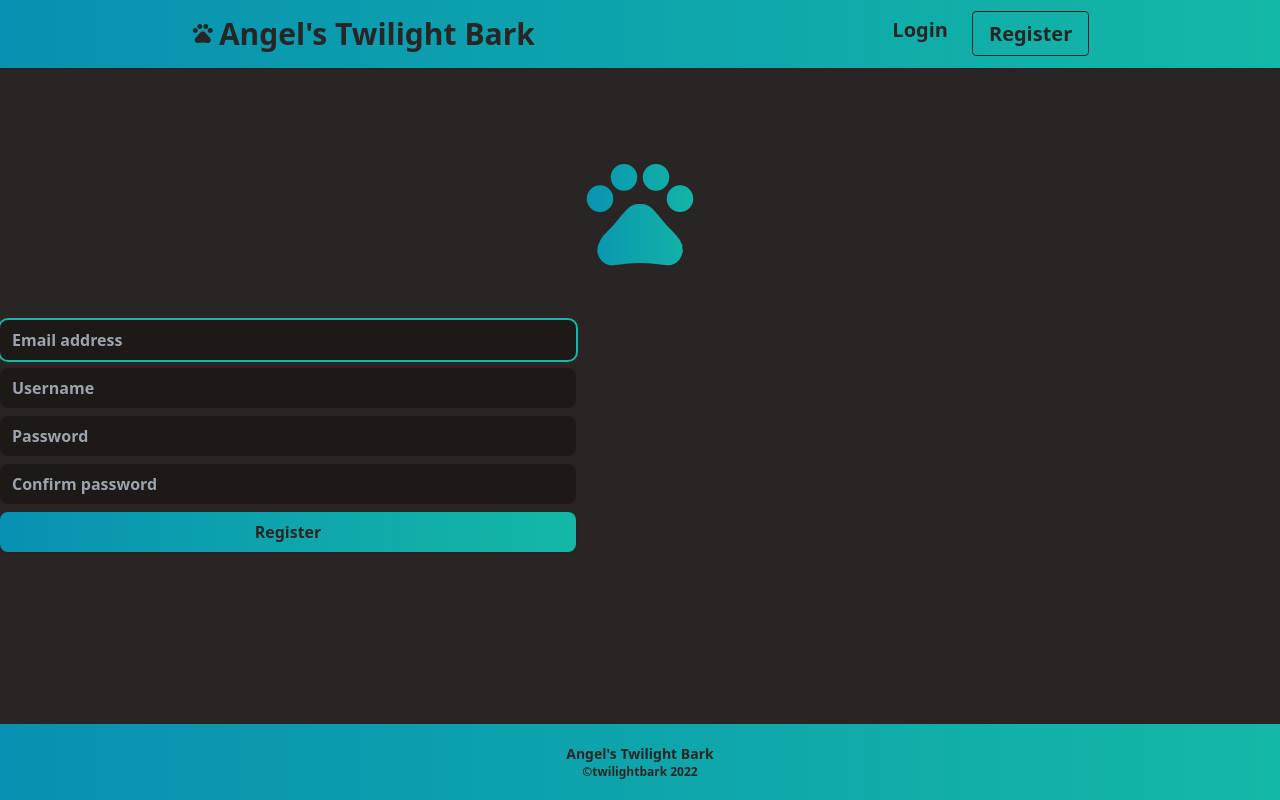
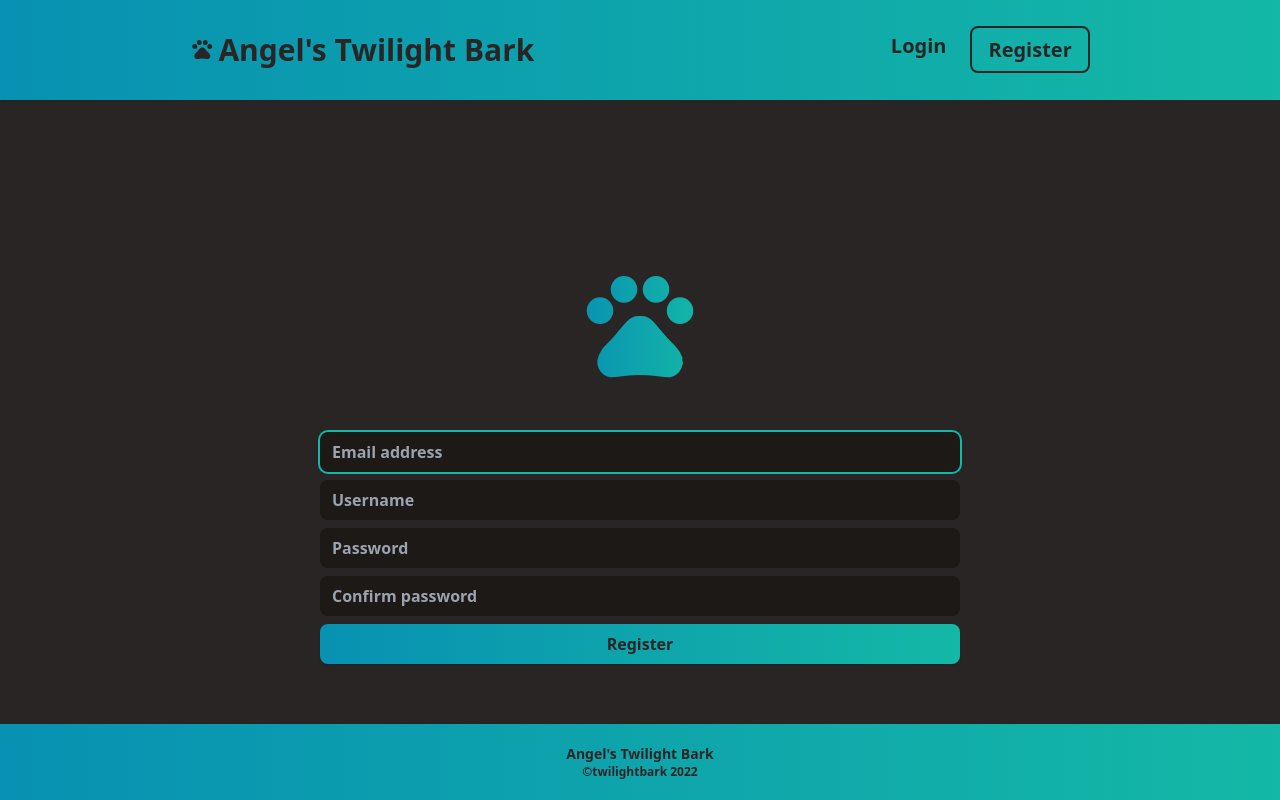
Before and after one commit to RLewis11769/outside-dogs, a Django app: page /user/register/ in a window 1280 px wide. Run offline with Django 3.2, Linux system fonts and the light colour scheme; some libraries are stand-ins or nearby versions.

Commit message:
Update styling on header, register, and login templates

```diff
--- a/TwilightBark/templates/TwilightBark/header.html
+++ b/TwilightBark/templates/TwilightBark/header.html
@@ -1,7 +1,7 @@
 {% load static %}
 
 <header class="bg-gradient-to-r from-cyan-600 to-teal-500 shadow">
-	<nav class="max-w-8xl mx-auto px-3 md:flex md:justify-around">
+	<nav class="mx-auto px-3 py-4 max-w-8xl md:flex md:justify-around">
 		<div class="py-4 flex justify-center">
 			<a href={% url 'index' %} class="text-stone-800 focus:outline-none focus:text-pink-600 hover:text-pink-600 transition duration-500">
 				<span class="material-icons">pets</span>
@@ -33,8 +33,6 @@
 				</button>
 				<div id="dropdownAccount" aria-labelledby="dropdownAccountButton" class="hidden z-10 absolute left-0">
 					<div class="py-2 w-48 bg-pink-600 rounded-lg shadow-lg">
-						<span class="px-4 block text-sm">NAME</span>
-						<span class="px-4 pb-2 block text-sm">EMAIL</span>
 						<a href={% url 'user:account' user_id=request.user.id %} class="px-4 py-2 block hover:bg-pink-800 transition duration-500">Account</a>
 						<a href={% url 'user:logout' %} class="px-4 py-2 block hover:bg-pink-800 transition duration-500">Logout</a>
 					</div>
@@ -47,7 +45,7 @@
 					<a href={% url 'user:login' %} class="text-stone-800 hover:text-pink-600 duration-500">Login</a>
 				</p>
 				<button class="text-xl">
-					<a href={% url 'user:register' %} class="py-2 px-4 bg-transparent border border-stone-800 rounded text-stone-800 font-bold hover:bg-pink-600 hover:border-pink-600 hover:text-teal-500 duration-500">Register</a>
+					<a href={% url 'user:register' %} class="py-2 px-4 bg-transparent border border-2 border-stone-800 rounded-lg text-stone-800 font-bold hover:bg-pink-600 hover:border-pink-600 hover:text-teal-500 duration-500">Register</a>
 				</button>
 			</div>
 			{% endif %}
--- a/TwilightBark/user/templates/user/register.html
+++ b/TwilightBark/user/templates/user/register.html
@@ -6,14 +6,14 @@
 		<!-- Token required for posting data -->
 		{% csrf_token %}
 
-		<div class="pb-3 flex flex-col">
+		<div class="pb-3 pt-20 flex flex-col items-center">
 			<span class="material-icons pt-20 pb-10 mx-auto text-transparent bg-gradient-to-r from-cyan-600 to-teal-500 bg-clip-text text-9xl">pets</span>
 
 			<!-- Input fields - names/ids matter, Django-defined -->
-			<input type="email" name="email" id="inputEmail" class="my-1 max-w-xl rounded-lg border-none focus:ring-2 focus:ring-teal-500 text-teal-500 bg-stone-900" placeholder="Email address" required autofocus>
-			<input type="text" name="username" id="inputUsername" class="my-1 max-w-xl rounded-lg border-none focus:ring-2 focus:ring-teal-500 text-teal-500 bg-stone-900" placeholder="Username" required>
-			<input type="password" name="password1" id="inputPassword1" class="my-1 max-w-xl rounded-lg border-none focus:ring-2 focus:ring-teal-500 text-teal-500 bg-stone-900" placeholder="Password" required>
-			<input type="password" name="password2" id="inputPassword2" class="my-1 max-w-xl rounded-lg border-none focus:ring-2 focus:ring-teal-500 text-teal-500 bg-stone-900" placeholder="Confirm password" required>
+			<input type="email" name="email" id="inputEmail" class="my-1 w-1/2 rounded-lg border-none focus:ring-2 focus:ring-teal-500 text-teal-500 bg-stone-900" placeholder="Email address" required autofocus>
+			<input type="text" name="username" id="inputUsername" class="my-1 w-1/2 rounded-lg border-none focus:ring-2 focus:ring-teal-500 text-teal-500 bg-stone-900" placeholder="Username" required>
+			<input type="password" name="password1" id="inputPassword1" class="my-1 w-1/2 rounded-lg border-none focus:ring-2 focus:ring-teal-500 text-teal-500 bg-stone-900" placeholder="Password" required>
+			<input type="password" name="password2" id="inputPassword2" class="my-1 w-1/2 rounded-lg border-none focus:ring-2 focus:ring-teal-500 text-teal-500 bg-stone-900" placeholder="Confirm password" required>
 
 			<!-- Field input error handling/displaying -->
 			{% for field in registration_form %}
@@ -26,7 +26,7 @@
 				<p class="py-2 text-red-700">{{registration_form.non_field_errors}}</p>
 			{% endif %}
 
-			<button type="submit" class="my-1 py-2 max-w-xl rounded-lg bg-gradient-to-r from-cyan-600 to-teal-500 shadow font-bold text-stone-800 focus:outline-none hover:from-pink-600 hover:to-pink-600 focus:from-pink-600 focus:to-pink-600 duration-500">Register</button>
+			<button type="submit" class="my-1 py-2 w-1/2 rounded-lg bg-gradient-to-r from-cyan-600 to-teal-500 shadow font-bold text-stone-800 focus:outline-none hover:from-pink-600 hover:to-pink-600 focus:from-pink-600 focus:to-pink-600 duration-500">Register</button>
 		</div>
 	</form>
 </main>
```
Also changed, not shown: TwilightBark/user/templates/user/login.html (+4 -4 lines).
